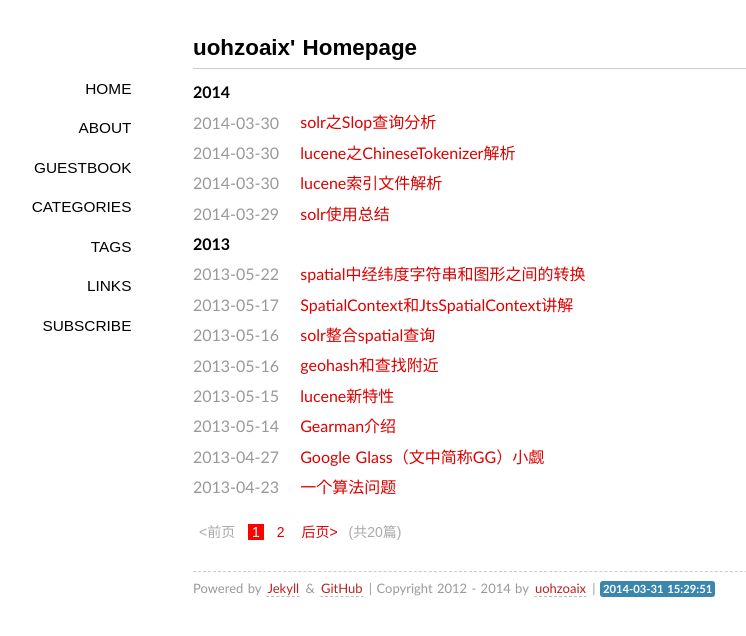
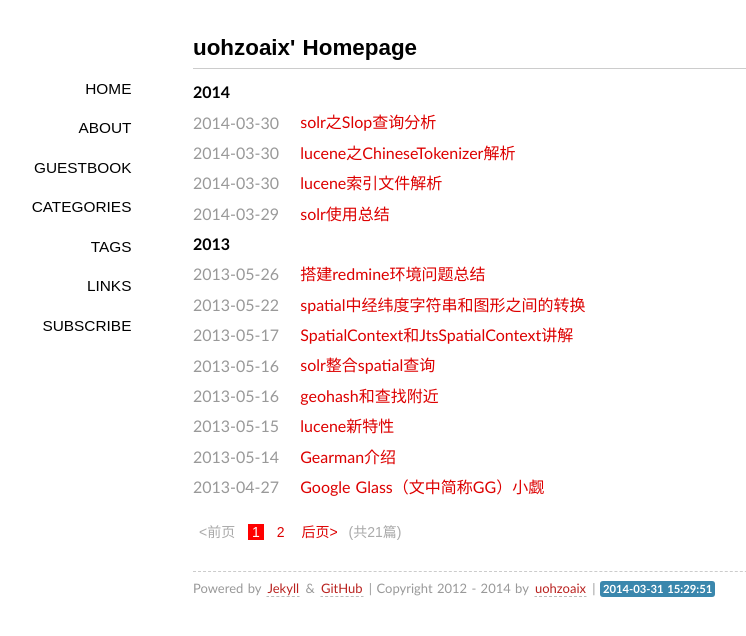
Before and after one commit to uohzoaix/studies, a Jekyll site: the page built from index.html, in a window 1280 px wide. Shown: the top 636 px of the page, without its empty margins (147-893 px from the left). Built offline with Jekyll 4.4.1, drawn with Linux system fonts in a browser that asks for light colours; some web fonts are replaced; Markdown is read by kramdown in place of the engine named in the settings; the list of posts is cut into pages by our own code; comment, search, counter and statistics services are not loaded; part of the change alters nothing that is shown.

Commit message:
add twos

```diff
--- /dev/null
+++ b/_posts/2013-05-26-redmine.md
@@ -0,0 +1,53 @@
+---
+layout: post
+title: "搭建redmine环境问题总结"
+category:
+- redmine
+tags: []
+---
+
+
+
+
+
+
+
+
+
+
+
+步骤可参看：http://www.redmine.org/projects/redmine/wiki/RedmineInstall#Supported-database-back-ends</br></br>
+  1. 首先得确保电脑已经安装好了ruby和rails，安装ruby很简单，只需要从http://www.ruby-lang.org/en/downloads/下载rubyinstaller双击运行即可，安装好之后将其ruby下的bin目录添加到path环境变量中。</br></br>
+  2. 接下来安装rails:cmd运行gem install rails,如果此步出错请确保ruby已经正确安装并且path变量已经修改。</br></br>
+  3. 安装mysql：gem install mysql。</br></br>
+  4. 接下来就可以正式开始安装redmine了，到http://rubyforge.org/frs/?group_id=1850下载redmine的最新版本并将redmine解压至任何位置。</br></br>
+  5. 创 建redmine使用的数据库并分配用户权限：create database redmine character set utf8,grant all privileges on redmine.* to ‘redmine’@’localhost’ identified by ‘password’，这里redmine@localhost中的redmine是你计算机中的mysql用户，一般可设置为root（即mysql的 默认最高权限用户），password即root用户登录mysql的密码。</br></br>
+  6. 数据库连接配置：将解压后的redmine目录下的config/database.yml.example拷贝纸config/database.yml并且修改里面的内容为：
+{% highlight objc %}
+production:
+adapter:mysql2（因为我使用的是ruby1.9.3，小于该版本的为mysql）
+database:redmine
+host:localhost
+username:root
+password:password
+{% endhighlight %}
+这 里需要注意这么几点：adapter是你使用的数据库类型，如果是mysql则为mysql或mysql2，如果是postgreSQL则为 postgresql,sqlserver则为sqlserver。database是你在第五步创建的database名。host就是你需要连接的数 据库服务器地址，如果是本地则填localhost，但是在这里我填localhost接下来会遇到can’t connect to mysql server on ‘localhost’这样的失败提示，这时我将localhost改为127.0.0.1就行了，在网上说是localhost不能映射到 127.0.0.1，但是我查看了我的hosts文件确实将localhost映射到了127.0.0.1了啊，我也就不知道为什么了。username 是你在第五步中创建的用户名，密码就是username连接数据库的密码了。</br></br>
+  7. 安装相关依赖：cmd至redmine解压的目录：gem install bundler,这个命令如果提示gemfilenotfound则说明该命令的执行目录下没有gemfile文件，你需要确保cmd到redmine的 根目录了，因为redmine的根目录就有一个gemfile文件。如果报类似ssl connect的问题（具体报错信息不记得了，昨晚搭建的，现在才来总结），你可以将redmine目录下的那个Gemfile文件打开将第一行 source ‘https://rubygems.org’中的https改为http即可，这个时候如果很久都没有执行成功也没有报错，这个时候可能就是网络问题 了，因为这个命令需要去下载东西，国内的网络环境大家也是清楚的，这个时候你可以执行以下命令：
+{% highlight objc %}
+gem sources –remove https://rubygems.org/
+gem sources –a http://ruby.taobao.org/
+gem sources –l(查看是否只有http://ruby.taobao.org/)
+{% endhighlight %}
+在 执行这几个命令过程中如果出现类似xxx not present in current repository（也记不清了，大致是这样的报错信息）那么你首先执行以下gem sources –l查看有哪些ruby的gem源，然后再执行以上命令即可，执行完也要修改Gemfile的source。这样速度会快很多，感谢taobao的贡献。
+执行完该命令后再执行bundle install –without development test，执行这个命令大概花了我一个多小时，因为出现的问题太多了，下面就一一讲解一下：
+如果出现类似failed to build gem native extension,rmagick xxx或者could not find a valid gem rmagick的信息时这时候就需要去安装rmagick了，首先得安装Devkit,在http://rubyinstaller.org/downloads/下 载相应版本的devkit，因为我的ruby版本是1.9.3则下载DevKit-tdm-32-4.5.2-20111229-15559- sfx.exe即可并双击解压至任何位置（如果你使用的是其他版本则可以阅读该网页以确定下载哪个版本的devkit），接下来cmd切换到devkit 解压的位置并执行：ruby dk.rb init和ruby dk.rb install，如果执行ruby dk.rb init时出现类似please review and modify the config.yml xxxx则将devkit解压的目录下的config.yml文件下加上-D:/ruby193(该路径是ruby的路径)，如果执行ruby dk.rb install时出现skipping existing devkit helper libraryxxx的信息时则需要到ruby目录下的lib/ruby/site_ruby目录将devkit.rb文件删除重新执行该命令即可。
+接 下来才真正开始安装rmagick，在http://www.imagemagick.org/script/binary- releases.php#windows下载imagemagick-6.8.5-7-Q16-x86-dll.exe文件双击执行，在select additional tasks这步需要将add application directory to your system path和install development headers and libraries for c and c++这两项勾上next至安装成功即可。安装完成之后重新打开cmd运行：
+{% highlight objc %}
+set CPATH=d:\xxx\ImageMagick-6.xx-Q16\include
+set LIBRARY_PATH=d:\xxx\ImageMagick-6.xx-Q16\lib
+{% endhighlight %}
+接下来将cmd切换至redmine目录运行gem install rmagick如果运行失败则确保你上面的两条命令执行成功。运行成功后重新运行bundle install –without development test。</br></br>
+  8. 生成会话存储密钥：cmd切换至redmine目录运行:rake generate_secret_token.</br></br>
+  9. 创建数据库结构：set RAILS_ENV=production,rake db:migrate,运行过程中如果出现类似this gem was compiled for 6.0.0的信息则说明redmine使用的连接mysql的lib和你系统安装的mysql提供的lib包版本不一致，这时到http://dev.mysql.com/downloads/connector/c/6.0.html#downloads下载6.0.2版本的mysql-connector-c-noinstall-6.0.2-win32.zip并解压将其中的libmysql.dll文件拷贝到ruby的bin目录下重新运行上述命令即可。</br></br>
+10. 生成数据库默认配置：运行set RAILS_ENV=production,set REDMINE_LANG=zh,rake redmine:load_default_data。</br></br>
+11. 启动redmine：ruby script/rails server webrick –e production,启动会有点慢，等待xxx start字样出现就说明启动成功接下来访问http://localhost:3000就可以了，然后以login:admin,password:admin登录即可开始redmine之旅了。
--- a/index.html
+++ b/index.html
@@ -32,7 +32,7 @@ layout: page
       {% if paginator.page == 1 %}
       <span class="current-page">1</span>
       {% else %}
-      <a href="/">1</a>
+      <a href="/studies">1</a>
       {% endif %}
 
     {% for count in (2..paginator.total_pages) %}
```
